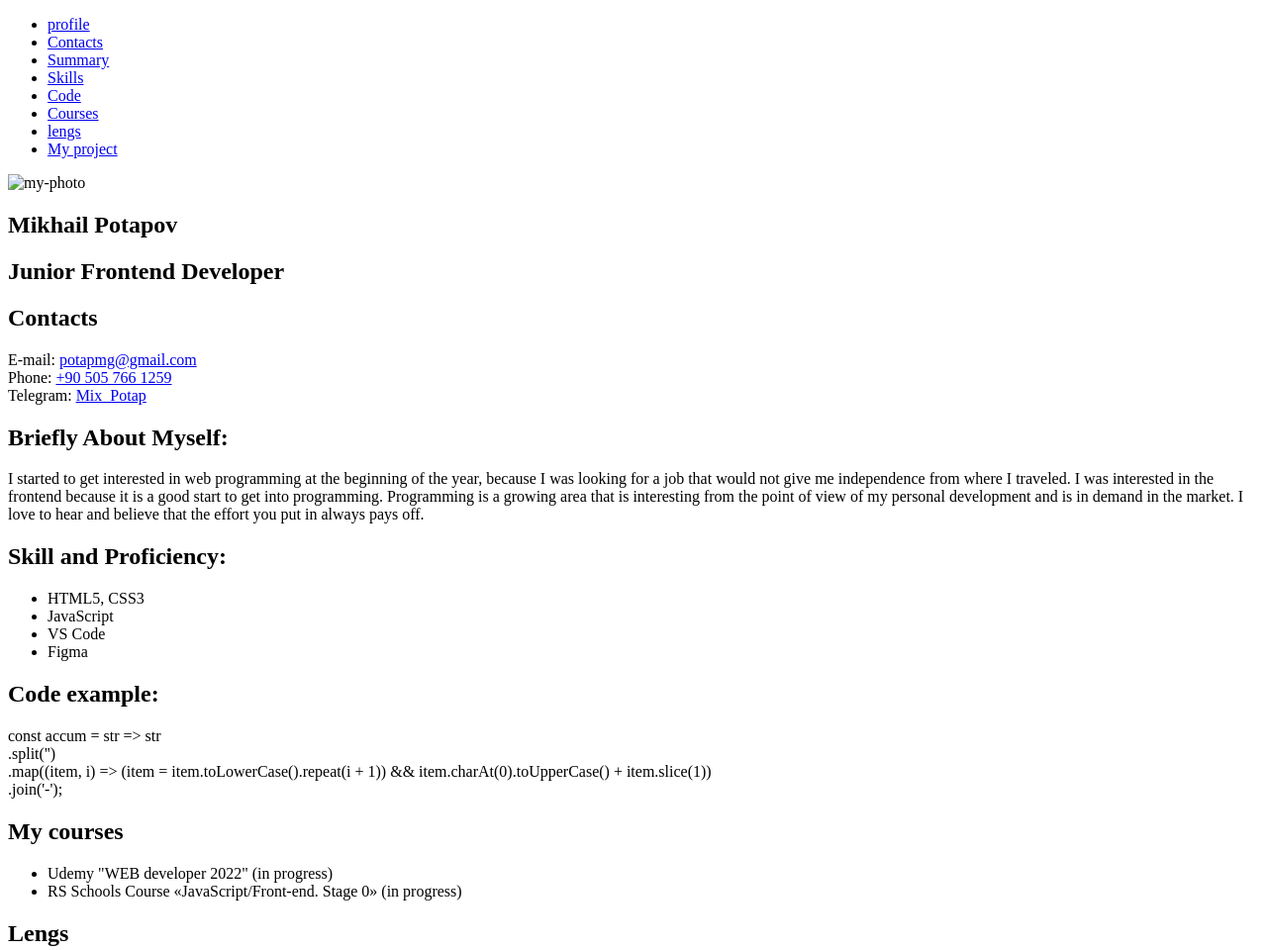
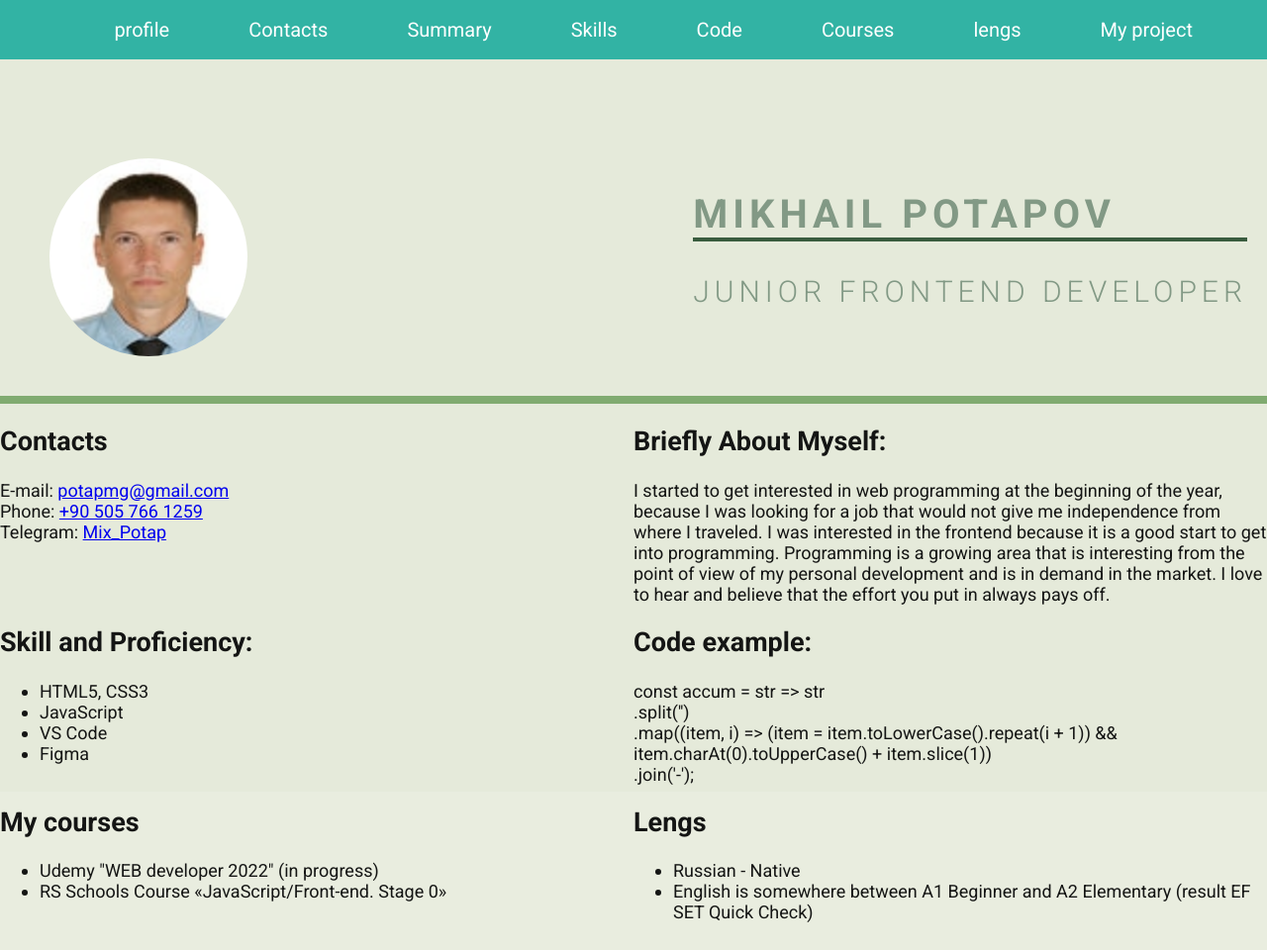
Before and after one commit to MiklyxaPot/rsschool-cv_2022, a plain HTML site: page index.html in a window 1280 px wide. Shown: the top 960 px of the page at 99% size. Drawn offline with Linux system fonts and the light colour scheme.

Commit message:
feat: add style

```diff
--- a/index.html
+++ b/index.html
@@ -29,7 +29,7 @@
       </header>
       <main class="main container ">
          <section class="section-profile  profile" id="profile">
-            <img src="img/002.jpg" alt="my-photo" class="profile__img">
+            <img src="./image/002size100.jpg" alt="my-photo" class="profile__img">
             <div class="profile__content">
                <h1 class="profile__title">Mikhail Potapov</h1>
                <h2 class="profile__subtitle">Junior Frontend Developer</h2>
@@ -82,7 +82,7 @@
                <div class="courses">
                   <ul class="courses__list">
                      <li class="courses__item">Udemy "WEB developer 2022" (in progress)</li>
-                     <li class="courses__item">RS Schools Course «JavaScript/Front-end. Stage 0» (in progress)</li>
+                     <li class="courses__item">RS Schools Course «JavaScript/Front-end. Stage 0»</li>
                   </ul>
                </div>
             </section>
@@ -93,8 +93,6 @@
                      <li class="lengs__item">Russian - Native</li>
                      <li class="lengs__item">English is somewhere between A1 Beginner and A2 Elementary (result EF SET
                         Quick Check)</li>
-
-
                   </ul>
                </div>
             </section>
@@ -123,7 +121,7 @@
                </div>
                <div class="footer-img">
                   <a href="https://rs.school/js/" target="_blank">
-                     <img src="../src/img/rs-school.svg" alt="rs-school">
+                     <img src="./image/rs-school.svg" alt="rs-school">
                   </a>
                </div>
             </div>
--- a/style.css
+++ b/style.css
@@ -0,0 +1,112 @@
+html,
+body{
+   height: 100%;
+   margin: 0;
+   padding: 0;
+   font-family: 'Roboto', sans-serif;
+   font-size: 18px;
+   color:#141514;
+   background-color: rgba(230, 234, 218, 0.849);
+   scroll-behavior: smooth;
+}
+
+* {
+   box-sizing: border-box;
+
+}
+.wrapper{
+   min-height: 100%;
+   display: flex;
+   flex-direction: column;
+}
+.header{
+   min-height: 50px;
+   background-color: #32b3a4;
+}
+.container {
+   max-width: 1470px;
+   padding: 0px 15px 0px 15px;
+   margin: 0 auto;
+}
+
+.nav-list {
+   display: flex;
+   justify-content: flex-end;
+   align-items: center;
+   list-style: none;
+
+}
+
+.nav-link {
+   padding: 0 20px;
+   text-decoration: none;
+   font-size: 20px;
+   font-weight: 400;
+   color: #fff;
+   margin-right: 40px;
+   transition: .3s;
+}
+
+.nav-link:hover{
+   color:  rgb(156, 55, 55);
+}
+
+/* ******************************* */
+.main{
+   flex: 1 1 auto;
+   padding: 30px 0px 40px 0px;
+}
+
+.main-container {
+   display: flex;
+   flex-wrap: wrap;
+
+ }
+
+ .section {
+   width: 50%;
+ }
+ @media (max-width: 768px) {
+   .section {
+     width: 100%;
+   }
+ }
+
+
+ .section-profile {
+   padding: 30px 0px 40px 0px;
+   border-bottom: solid 8px #80ab70;
+}
+.profile {
+   margin-top: 40px;
+   display: flex;
+   justify-content: space-between;
+}
+.profile__content{
+   margin: 0 20px 0 50px;
+}
+.profile__img{
+   margin-left: 50px;
+   width: 200px;
+   height: 200px;
+   border-radius: 100%;
+ }
+.profile__title {
+   font-size: 40px;
+   font-weight: 700;
+   text-transform: uppercase;
+   letter-spacing: 5px;
+   color: #829985;
+   border-bottom: solid 4px #395c3e;
+
+
+}
+.profile__subtitle {
+   font-size: 30px;
+   font-weight: 300;
+   text-transform: uppercase;
+   letter-spacing: 5px;
+   color: #829985;
+}
+
+/* *********************** */
```
Also changed, not shown: image/rs-school.png (added), image/rs-school.svg (added).
